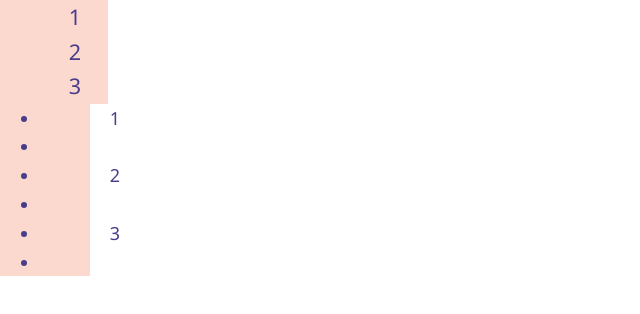
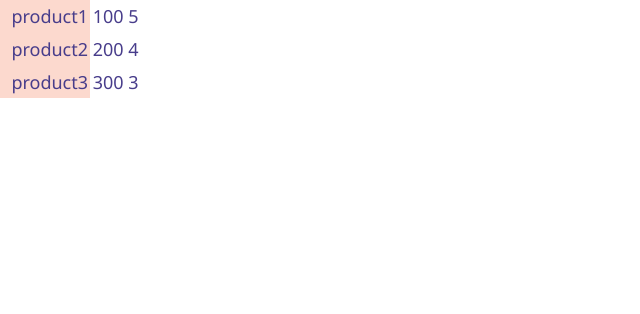
Before and after one commit to Elmazzik/Vue3_ABC, a Vue app in the folder Elmazik/: page / in a window 1280 px wide. Shown: the top 314 px of the page, without its empty margins (0-640 px from the left). Built offline with nearby package versions, Linux system fonts and the light colour scheme.

Commit message:
Перебор массива объектов в Vue

```diff
--- a/Elmazik/src/App.vue
+++ b/Elmazik/src/App.vue
@@ -4,31 +4,32 @@ import { normalizeProps } from 'vue';
 export default {
   data() {
     return {
-      items: [1, 2, 3],
-      }
-  },
+      products: [
+        {
+          name: 'product1',
+          price: 100,
+          quantity: 5
+        },
+        {
+          name: 'product2',
+          price: 200,
+          quantity: 4
+        },
+        {
+          name: 'product3',
+          price: 300,
+          quantity: 3
+        },
+      ]
+    }
+  }
 }
 </script>
 
 <template>
-  <div>
-    <p>1</p>
-    <p class="divider"></p>
-  </div>
-  <div>
-    <p>2</p>
-    <p class="divider"></p>
-  </div>
-  <div>
-    <p>3</p>
-    <p class="divider"></p>
-  </div>
-  <ul>
-    <li>1</li>
-    <li class="divider"></li>
-    <li>2</li>
-    <li class="divider"></li>
-    <li>3</li>
-    <li class="divider"></li>
-  </ul>
+    <table v-for="product in products">
+    {{ product.name }}
+    {{ product.price }}
+    {{ product.quantity }}
+    </table>
 </template>
```
